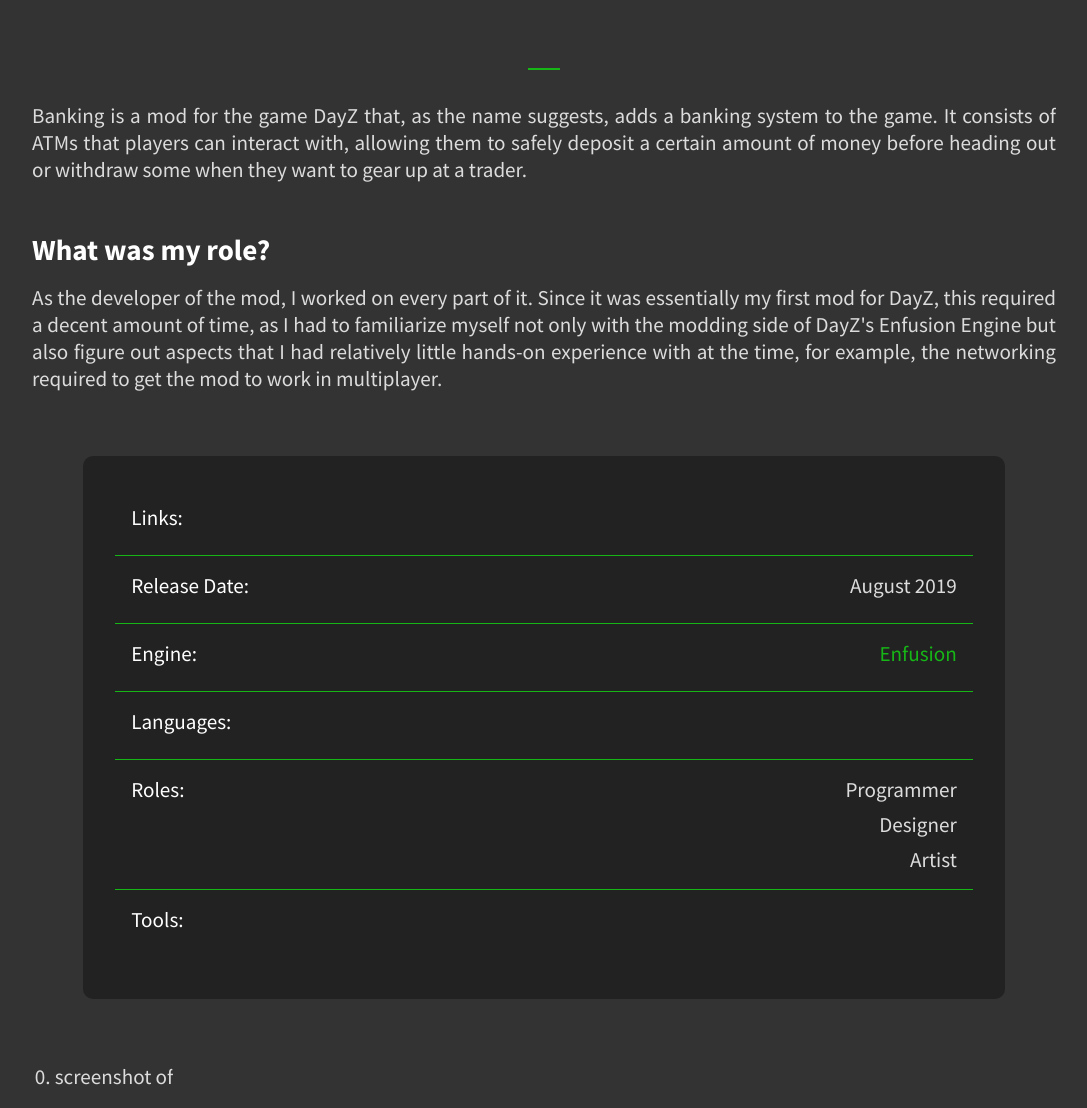
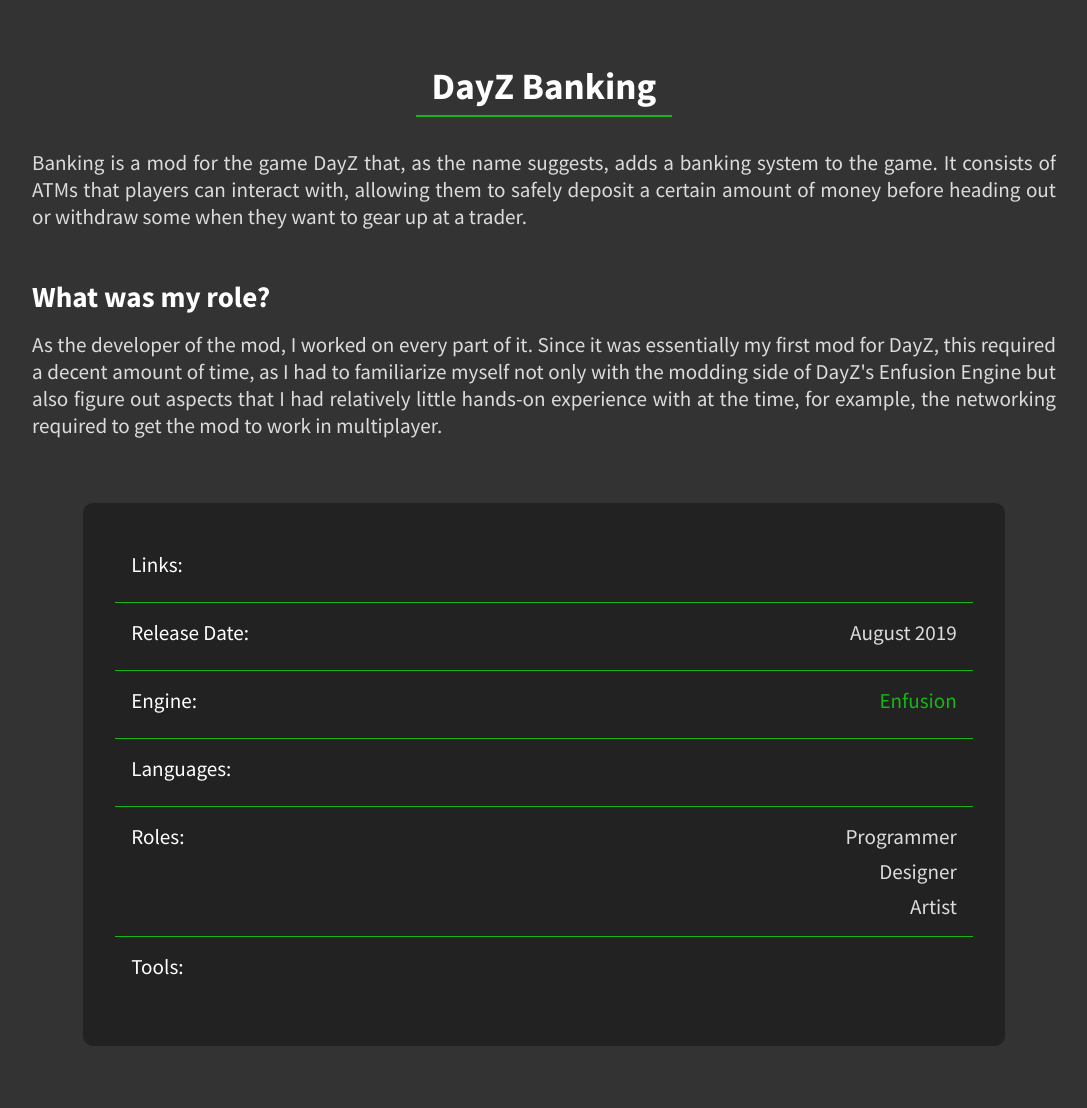
Before and after one commit to DennisVidal/dennisvidal.github.io, a Jekyll site: the page built from banking.md, in a window 1280 px wide and 1400 px high, scrolled down 510 px. Shown: the part 198-1306 px from the top of the window, without its empty margins (96-1183 px from the left). Built offline with Jekyll 4.4.1, drawn with Linux system fonts in a browser that asks for light colours; grey boxes are pictures that could not be loaded.

Commit message:
Fixed banking.md syntax

```diff
--- a/_layouts/project.html
+++ b/_layouts/project.html
@@ -32,23 +32,23 @@
 
         <section class="project-page content-section">
             <div class="project-page-content">
-                {% if page.project.video %}
+                {% if page.video %}
                     <div class="project-page-video">
-                        <iframe width="1920" height="1080" src="{{ page.project.video }}" title="{{ page.project.name }} – Showcase" frameborder="0" allow="accelerometer; autoplay; clipboard-write; encrypted-media; gyroscope; picture-in-picture; web-share" allowfullscreen></iframe>
+                        <iframe width="1920" height="1080" src="{{ page.video }}" title="{{ page.title }} – Showcase" frameborder="0" allow="accelerometer; autoplay; clipboard-write; encrypted-media; gyroscope; picture-in-picture; web-share" allowfullscreen></iframe>
                     </div>
                 {% endif %}
 
 
                 <div class="project-page-description">
-                    <h1>{{ page.project.name }}</h1>
-                    {% for description in page.project.descriptions %}
+                    <h1>{{ page.title }}</h1>
+                    {% for description in page.descriptions %}
                         <p>
                             {{ description }}
                         </p>
                     {% endfor %}
 
                     <h2>What was my role?</h2>
-                    {% for description in page.project.role-descriptions %}
+                    {% for description in page.role-descriptions %}
                         <p>
                             {{ description }}
                         </p>
@@ -61,7 +61,7 @@
                         <div class="project-page info-item">
                             <p class="project-page info-item-title">Links:</p>
                             <div class="project-page info-item-content horizontal">
-                                {% for link in page.project.links %}
+                                {% for link in page.links %}
                                     <a class="icon {{ link.icon }}" href="{{ link.url }}" target="_blank"></a>
                                 {% endfor %}
                             </div>
@@ -70,17 +70,17 @@
                         <div class="project-page info-item">
                             <p class="project-page info-item-title">Release Date:</p>
                             <div class="project-page info-item-content">
-                                <p>{{ page.project.release }}</p>
+                                <p>{{ page.release }}</p>
                             </div>
                         </div>
 
                         <div class="project-page info-item">
                             <p class="project-page info-item-title">Engine:</p>
                             <div class="project-page info-item-content">
-                                {% if page.project.engine.url %}
-                                    <a href="{{ page.project.engine.url }}" target="_blank">{{ page.project.engine.name }}</a>
+                                {% if page.engine.url %}
+                                    <a href="{{ page.engine.url }}" target="_blank">{{ page.engine.name }}</a>
                                 {% else %}
-                                    <p>{{ page.project.engine.name }}</p>
+                                    <p>{{ page.engine.name }}</p>
                                 {% endif %}
                             </div>
                         </div>
@@ -88,7 +88,7 @@
                         <div class="project-page info-item">
                             <p class="project-page info-item-title">Languages:</p>
                             <div class="project-page info-item-content">
-                                {% for language in page.project.languages %}
+                                {% for language in page.languages %}
                                     {% if language.url %}
                                         <a href="{{ language.url }}" target="_blank">{{ language.name }}</a>>
                                     {% else %}
@@ -101,7 +101,7 @@
                         <div class="project-page info-item">
                             <p class="project-page info-item-title">Roles:</p>
                             <div class="project-page info-item-content">
-                                {% for role in page.project.roles %}
+                                {% for role in page.roles %}
                                     <p>{{ role }}</p>
                                 {% endfor %}
                             </div>
@@ -110,7 +110,7 @@
                         <div class="project-page info-item">
                             <p class="project-page info-item-title">Tools:</p>
                             <div class="project-page info-item-content">
-                                {% for tool in page.project.tools %}
+                                {% for tool in page.tools %}
                                     {% if tool.url %}
                                         <a href="{{ tool.url }}" target="_blank">{{ tool.name }}</a>>
                                     {% else %}
@@ -127,10 +127,11 @@
 
                 <div class="carousel">
                     <div class="carousel-content">
-                        {% for screenshot in page.project.screenshots %}
+                        {% increment screenshotCounter %}
+                        {% for screenshot in page.screenshots %}
                             <div class="project-page carousel-item">
-                                <a href="{{ screenshot.url }}" target="_blank">
-                                    <img class="project-image" src="{{ screenshot.url }}" alt="The {% increment screenshotCounter %}. screenshot of {{ page.project.name }}">
+                                <a href="{{ screenshot }}" target="_blank">
+                                    <img class="project-image" src="{{ screenshot }}" alt="The {% increment screenshotCounter %}. screenshot of {{ page.title }}">
                                 </a>
                             </div>
                         {% endfor %}
--- a/banking.md
+++ b/banking.md
@@ -3,55 +3,54 @@
 title: "DayZ Banking"
 permalink: /dayz-banking-test
 
-project:
-    video: "https://www.youtube.com/embed/Yi5lOAzYwzY"
+video: "https://www.youtube.com/embed/Yi5lOAzYwzY"
 
-    descriptions:
-        - "Banking is a mod for the game DayZ that, as the name suggests, adds a banking system to the game. It consists of ATMs that players can interact with, allowing them to safely deposit a certain amount of money before heading out or withdraw some when they want to gear up at a trader."
+descriptions:
+    - "Banking is a mod for the game DayZ that, as the name suggests, adds a banking system to the game. It consists of ATMs that players can interact with, allowing them to safely deposit a certain amount of money before heading out or withdraw some when they want to gear up at a trader."
 
-    role-descriptions:
-        - "As the developer of the mod, I worked on every part of it. Since it was essentially my first mod for DayZ, this required a decent amount of time, as I had to familiarize myself not only with the modding side of DayZ's Enfusion Engine but also figure out aspects that I had relatively little hands-on experience with at the time, for example, the networking required to get the mod to work in multiplayer."
+role-descriptions:
+    - "As the developer of the mod, I worked on every part of it. Since it was essentially my first mod for DayZ, this required a decent amount of time, as I had to familiarize myself not only with the modding side of DayZ's Enfusion Engine but also figure out aspects that I had relatively little hands-on experience with at the time, for example, the networking required to get the mod to work in multiplayer."
 
-    links:
-        github:
-            url: "https://github.com/DennisVidal/DayZ-Banking"
-            icon: "fab fa-github"
-        steam:
-            url: "https://steamcommunity.com/sharedfiles/filedetails/?id=1836257061"
-            icon: "fab fa-steam"
+links:
+    - github:
+        url: "https://github.com/DennisVidal/DayZ-Banking"
+        icon: "fab fa-github"
+    - steam:
+        url: "https://steamcommunity.com/sharedfiles/filedetails/?id=1836257061"
+        icon: "fab fa-steam"
 
-    release: "August 2019"
+release: "August 2019"
 
-    engine:
-        name: "Enfusion"
-        url: "https://enfusionengine.com"
+engine:
+    name: "Enfusion"
+    url: "https://enfusionengine.com"
 
-    languages:
-        enforce:
-            name: "Enforce Script (C#&#8209like)"
-            url: "https://community.bistudio.com/wiki/DayZ:Enforce_Script_Syntax"
+languages:
+    - enforce:
+        name: "Enforce Script (C#&#8209like)"
+        url: "https://community.bistudio.com/wiki/DayZ:Enforce_Script_Syntax"
 
-    roles: ["Programmer", "Designer", "Artist"]
+roles: ["Programmer", "Designer", "Artist"]
 
-    tools:
-        visual-studio:
-            name: "Visual Studio"
-        dayz-tools:
-            name: "Visual Studio"
-            url: "https://store.steampowered.com/app/830640/DayZ_Tools/"
-        blender:
-            name: "Blender"
-        substance painter:
-            name: "Substance Painter"
+tools:
+    - visual-studio:
+        name: "Visual Studio"
+    - dayz-tools:
+        name: "Visual Studio"
+        url: "https://store.steampowered.com/app/830640/DayZ_Tools/"
+    - blender:
+        name: "Blender"
+    - substance painter:
+        name: "Substance Painter"
 
-    screenshots:
-        - "/projects/Banking/images/Banking_1.jpg"
-        - "/projects/Banking/images/Banking_2.jpg"
-        - "/projects/Banking/images/Banking_3.jpg"
-        - "/projects/Banking/images/Banking_4.jpg"
-        - "/projects/Banking/images/Banking_5.jpg"
-        - "/projects/Banking/images/Banking_6.jpg"
-        - "/projects/Banking/images/Banking_7.jpg"
-        - "/projects/Banking/images/Banking_8.jpg"
-        - "/projects/Banking/images/Banking_9.jpg"
+screenshots:
+    - "/projects/Banking/images/Banking_1.jpg"
+    - "/projects/Banking/images/Banking_2.jpg"
+    - "/projects/Banking/images/Banking_3.jpg"
+    - "/projects/Banking/images/Banking_4.jpg"
+    - "/projects/Banking/images/Banking_5.jpg"
+    - "/projects/Banking/images/Banking_6.jpg"
+    - "/projects/Banking/images/Banking_7.jpg"
+    - "/projects/Banking/images/Banking_8.jpg"
+    - "/projects/Banking/images/Banking_9.jpg"
 ---
```
